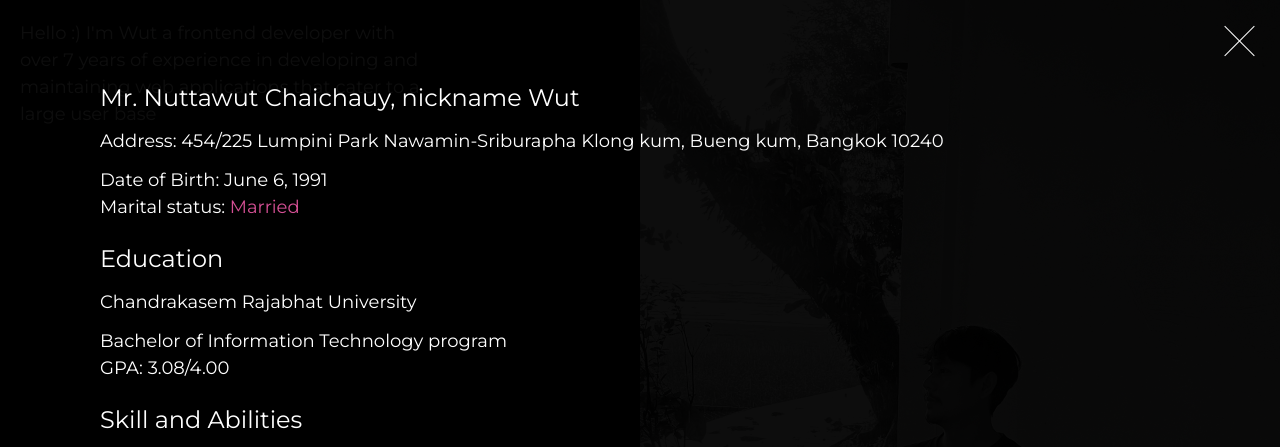
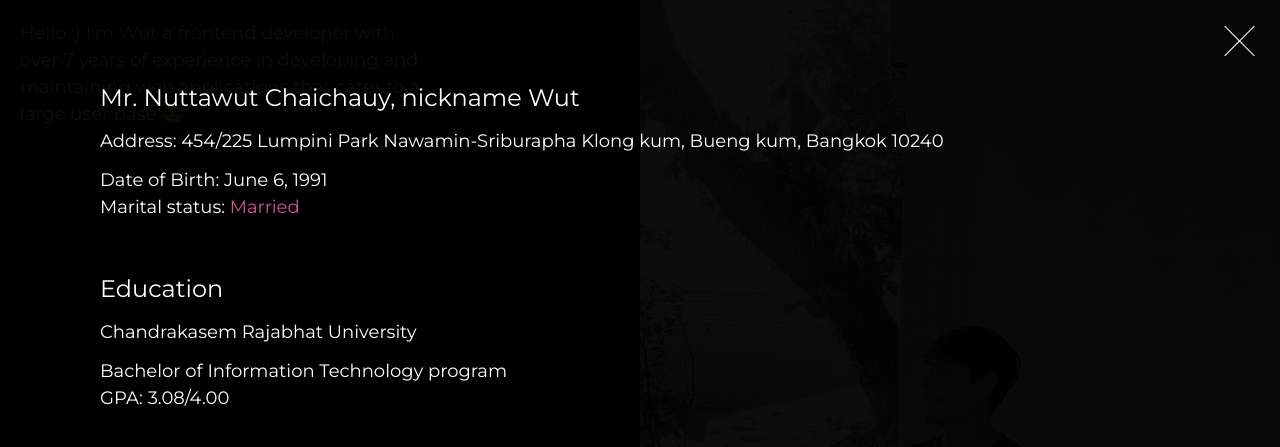
Before and after one commit to wutworkofficial/me, a website built with Vite: page index.html in a window 1280 px wide. Both pictures are taken after a click on the element "About". Shown: the top 447 px of the page. Built offline with nearby package versions, Linux system fonts and the light colour scheme; files whose address does not match are found by name; what video.js would draw is missing.

Commit message:
add emoji

```diff
--- a/index.html
+++ b/index.html
@@ -21,7 +21,7 @@
       <div class="intro-content-text">
         Hello :) I'm Wut a frontend developer with<br />
         over 7 years of experience in developing and maintaining web applications
-        that cater to a large user base
+        that cater to a large user base 😎
       </div>
       <div class="intro-image">
         <img src="/intro.webp" alt="Intro" />
--- a/src/styles/main.css
+++ b/src/styles/main.css
@@ -187,7 +187,7 @@ body.show-about-us {
   padding: 80px 200px 40px 100px;
   display: flex;
   flex-direction: column;
-  gap: 20px;
+  gap: 50px;
   max-height: 100%;
   overflow-x: hidden;
   overflow-y: auto;
```
